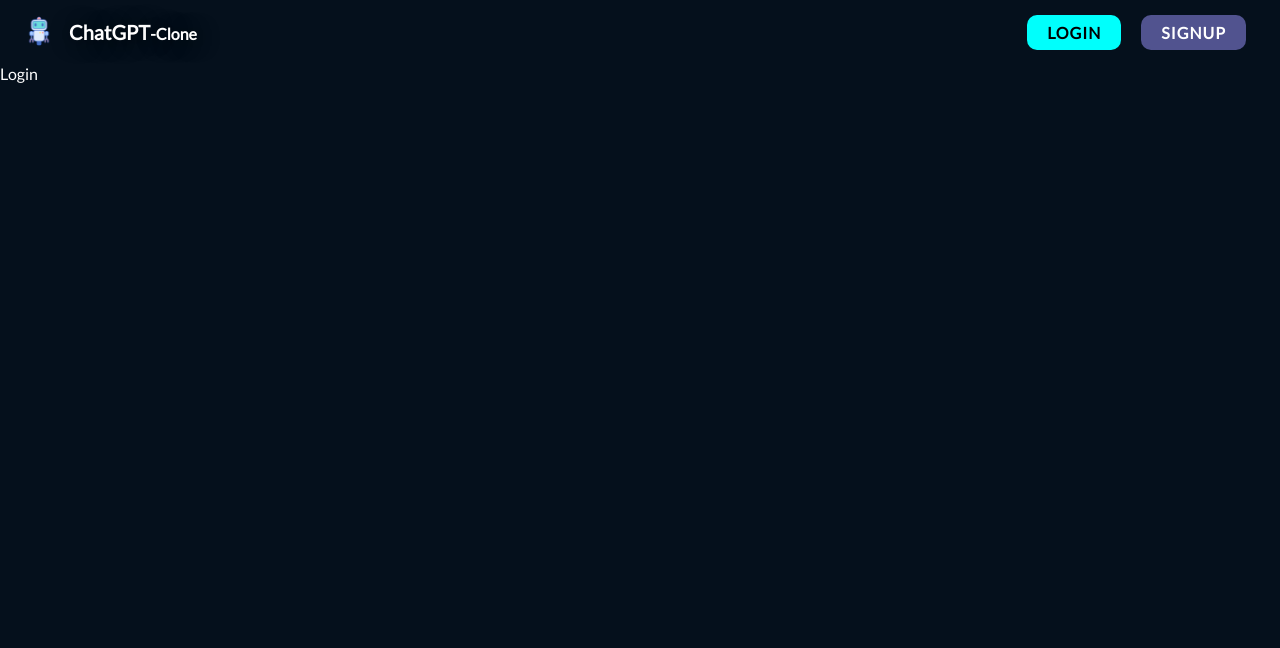
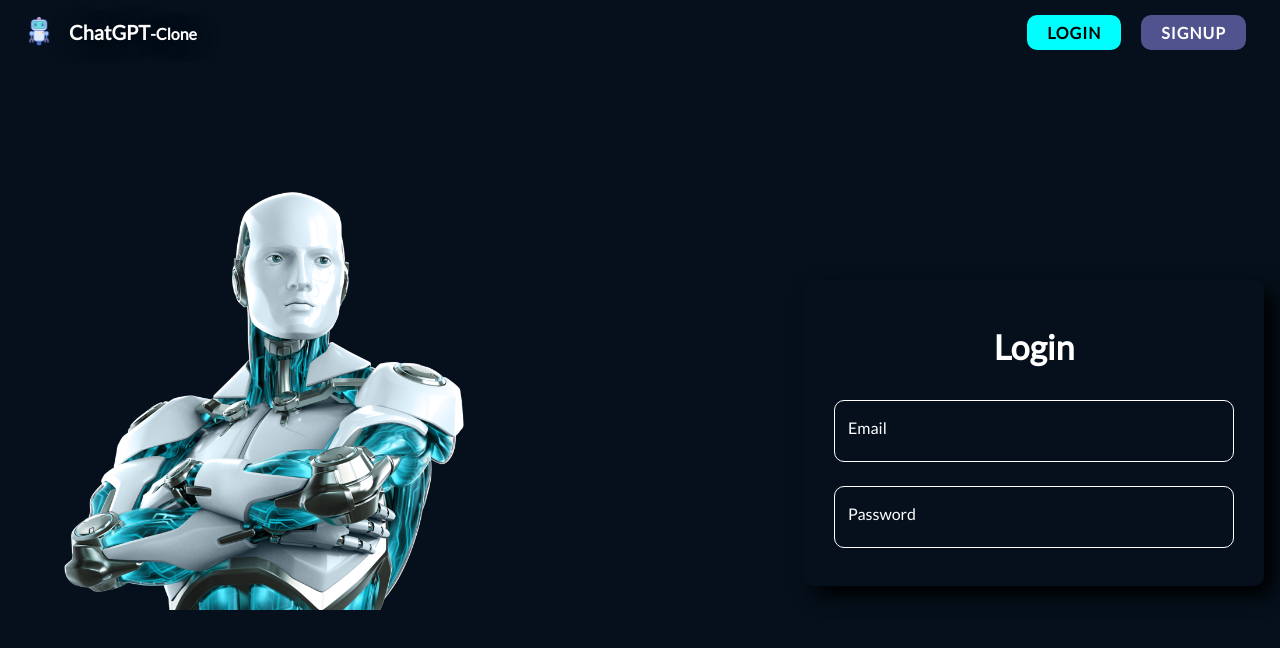
Before and after one commit to jaydenpiao/chatgpt_clone, a React (Vite) app in the folder frontend/: page /login in a window 1280 px wide. Shown: the top 648 px of the page. Built offline with nearby package versions, Linux system fonts and the light colour scheme.

Commit message:
created login form

```diff
--- /dev/null
+++ b/frontend/src/components/shared/CustomizedInput.tsx
@@ -0,0 +1,15 @@
+import { TextField } from '@mui/material'
+import React from 'react'
+
+type Props = {
+    name: string
+    type: string
+    label: string
+}
+const CustomizedInput = (props: Props) => {
+  return (
+    <TextField margin="normal" InputLabelProps={{style:{color:"white"}}} name={props.name} label={props.label} type={props.type} InputProps={{style:{width:"400px", borderRadius:10, fontSize:20, color:"white"}}}></TextField>
+  )
+}
+
+export default CustomizedInput
--- a/frontend/src/index.css
+++ b/frontend/src/index.css
@@ -22,3 +22,8 @@ html, body {
   text-decoration: none;
   letter-spacing: 1px;
 }
+
+.MuiOutlinedInput-input-root.Mui-focused,
+.MuiOutlinedInput-notchedOutline {
+  border-color: white !important;
+}
--- a/frontend/src/pages/Login.tsx
+++ b/frontend/src/pages/Login.tsx
@@ -1,8 +1,29 @@
+import { Box, Typography } from '@mui/material'
 import React from 'react'
+import CustomizedInput from '../components/shared/CustomizedInput'
 
 const Login = () => {
   return (
-    <div>Login</div>
+    <Box width={"100%"} height={"100%"} display="flex" flex={1}>
+      <Box padding={8} mt={8} display={{ md: "flex", sm: "none", xs: "none" }}>
+        <img src="scaryrobot.png" alt="scaryrobot" style={{ width: "400px"}} />
+
+      </Box>
+      <Box display={'flex'} flex={{ xs: 1, md: 0.5 }} justifyContent={'center'} alignItems={'center'} padding={2} ml={'auto'} mt={16}>
+        <form style={{margin: 'auto', padding:'30px', boxShadow:'10px 10px 20px #000', borderRadius:'10px', border: "none",}}>
+          <Box sx={{display: "flex", flexDirection: "column", justifyContent: "center"}}>
+            <Typography variant="h4" textAlign="center" padding={2} fontWeight={600}>
+              Login
+
+            </Typography>
+            <CustomizedInput type="email" name="email" label="Email" />
+            <CustomizedInput type="password" name="password" label="Password" />
+          </Box>
+        </form>
+
+
+      </Box>
+    </Box>
   )
 }
 
```
